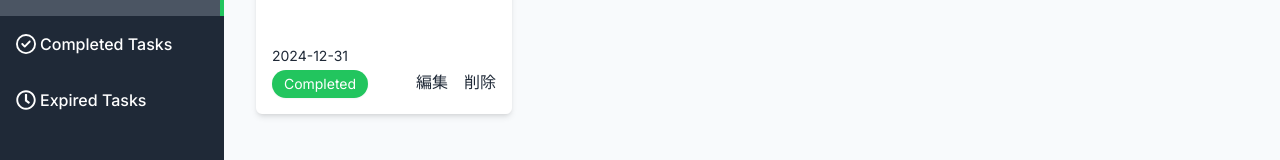
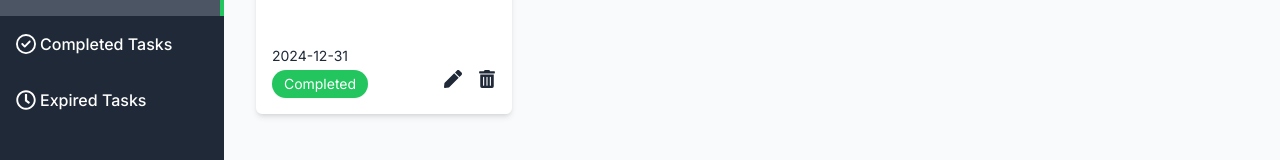
Before and after one commit to Nobutaka91/Nextjs14-task-application, a Next.js app: page / in a window 1280 px wide. Shown: the part 200-360 px from the top of the page. Built offline with nearby package versions, Linux system fonts and the light colour scheme.

Commit message:
タスクカードの実装(編集・削除ボタン)

```diff
--- a/src/components/SideMenu/TaskCard/TaskCard.tsx
+++ b/src/components/SideMenu/TaskCard/TaskCard.tsx
@@ -1,3 +1,5 @@
+import TaskDeleteButton from "./TaskDeleteButton/TaskDeleteButton"
+import TaskEditButton from "./TaskEditButton/TaskEditButton"
 
 const TaskCard = () => {
   return (
@@ -13,8 +15,8 @@
                 {true ? 'Completed' : 'Incomplete'}
             </div>
             <div className='flex gap-4'>
-                <div>編集</div>
-                <div>削除</div>
+                <TaskEditButton id='1' />
+                <TaskDeleteButton id='1'/>
             </div>
         </div>
       </div>
--- /dev/null
+++ b/src/components/SideMenu/TaskCard/TaskDeleteButton/TaskDeleteButton.tsx
@@ -0,0 +1,19 @@
+import { FaTrashAlt } from "react-icons/fa";
+
+interface TaskDeleteButtonProps {
+    id: string;
+}
+
+const TaskDeleteButton: React.FC<TaskDeleteButtonProps> = ({ id }) => {
+  return (
+    <div>
+      <form action="">
+        <button type='submit' className="hover:text-gray-700 text-lg cursor-pointer">
+            <FaTrashAlt/>
+        </button>
+      </form>
+    </div>
+  )
+}
+
+export default TaskDeleteButton
--- /dev/null
+++ b/src/components/SideMenu/TaskCard/TaskEditButton/TaskEditButton.tsx
@@ -0,0 +1,17 @@
+import Link from "next/link";
+import { FaPen } from "react-icons/fa";
+
+interface TaskEditButtonProps {
+    id: string;
+}
+
+
+const TaskEditButton: React.FC<TaskEditButtonProps>  = ({ id }) => {
+  return (
+    <Link href={`/edit/${id}`}>
+        <FaPen className="hover:text-gray-700 text-lg cursor-pointer"/>
+    </Link>
+  )
+}
+
+export default TaskEditButton
```
